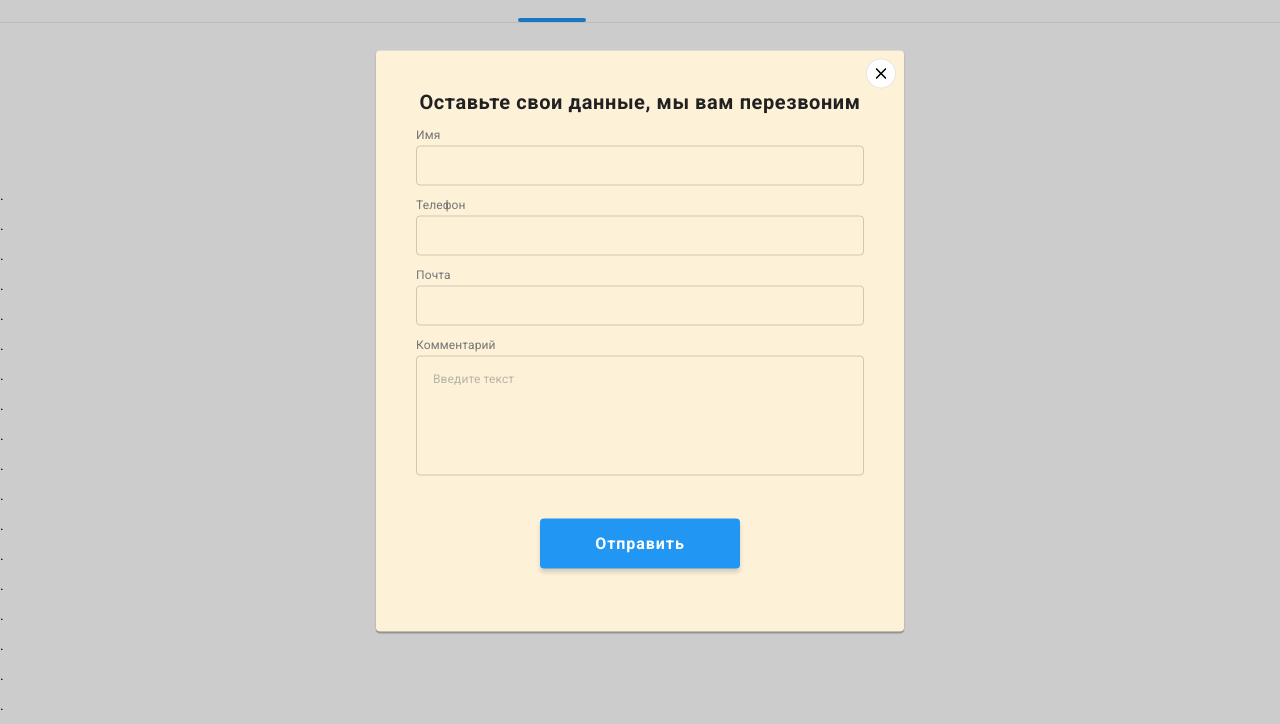
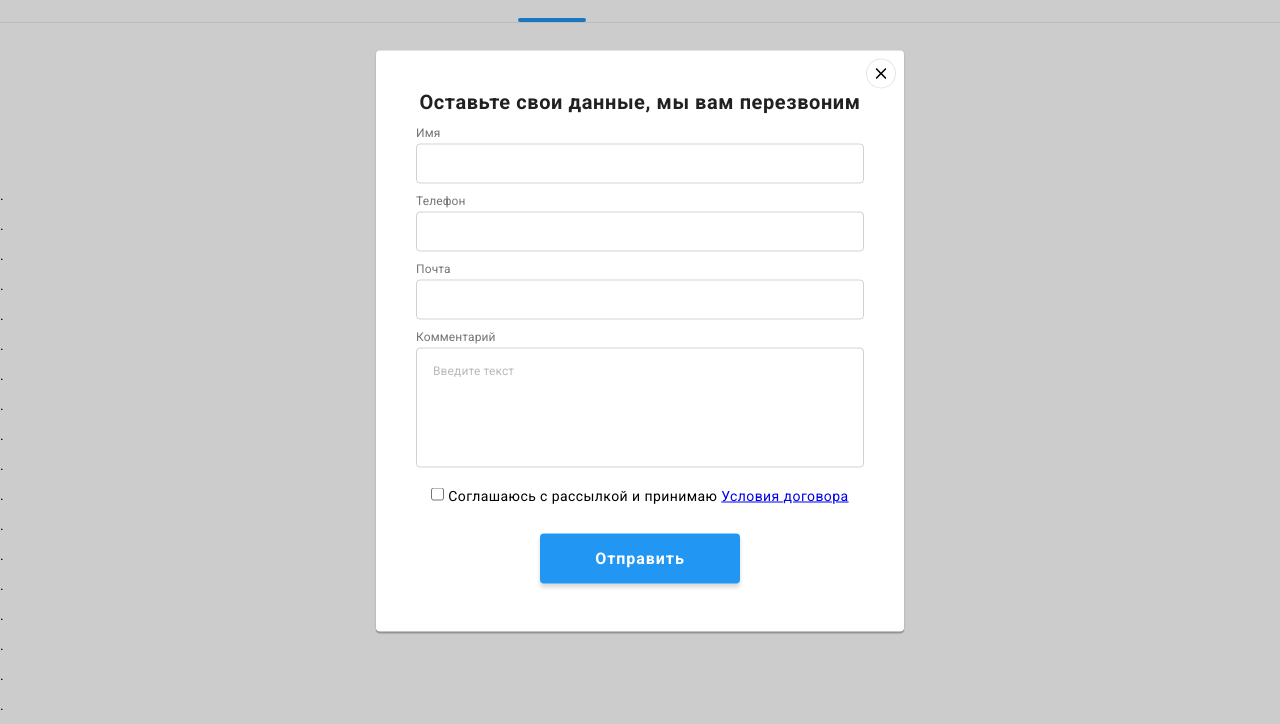
Before and after one commit to grig-d/goit-markup-hw-06, a plain HTML site: page exp.html in a window 1280 px wide. Both pictures are taken after a click on the button "Заказать услугу". Shown: the part 59-783 px from the top of the page. Drawn offline with Linux system fonts and the light colour scheme.

Commit message:
form wip

```diff
--- a/css/styles.css
+++ b/css/styles.css
@@ -813,8 +813,16 @@ textarea {
 }
 
 .label {
+	display: flex;
+	flex-direction: column;
 	width: 100%;
+}
+.label:not(:nth-child(4)) {
 	margin-bottom: 10px;
+}
+
+.label:nth-child(4){
+	margin-bottom: 20px;
 }
 
 .label-span {
@@ -856,14 +864,6 @@ textarea {
 	color: rgba(117, 117, 117, 0.5);
 }
 
-.form .form-button {
-	margin-top: 30px;
-}
-
-.modal-window {
-	background-color: rgb(253, 241, 216);
-}
-
 .field-wrap {
 	position: relative;
 	cursor: pointer;
@@ -881,9 +881,10 @@ textarea {
 	height: 18px;
 	fill: var(--title-text-color);
 	transition: fill 250ms cubic-bezier(0.4, 0, 0.2, 1);
+	z-index: -1;
 }
 
-.field-wrap:hover .input-icon-wrap,
+.form-field:hover + .input-icon-wrap,
 .field-wrap:focus-within .input-icon-wrap {
 	fill: var(--accent-color);
 }
@@ -892,3 +893,7 @@ textarea {
 .form-field:focus {
 	border-color: var(--accent-color);
 }
+
+.deal-check {
+	margin-bottom: 30px;
+}
--- a/exp.html
+++ b/exp.html
@@ -153,7 +153,7 @@
 					<label class="label">
 						<span class="label-span">Имя</span>
 						<div class="field-wrap">
-							<input type="text" name="user-name" class="form-field" pattern="^[А-Яа-яЁё\s]+$" required />
+							<input type="text" name="user-name" class="form-field" pattern="^[А-Яа-яЁё\s]+$" autocomplete="off" required />
 							<div class="input-icon-wrap">
 								<svg width="12" height="12">
 									<use href="./images/icons/sprite.svg#sprite-form-person"></use>
@@ -164,7 +164,7 @@
 					<label class="label">
 						<span class="label-span">Телефон</span>
 						<div class="field-wrap">
-							<input type="tel" name="user-phone" class="form-field" pattern="[0-9]{10}" required />
+							<input type="tel" name="user-phone" class="form-field" pattern="[0-9]{10}" autocomplete="off" required />
 							<div class="input-icon-wrap">
 								<svg width="13" height="13">
 									<use href="./images/icons/sprite.svg#sprite-form-phone"></use>
@@ -175,7 +175,7 @@
 					<label class="label">
 						<span class="label-span">Почта</span>
 						<div class="field-wrap">
-							<input type="email" name="user-email" class="form-field" />
+							<input type="email" name="user-email" class="form-field" autocomplete="off" />
 							<div class="input-icon-wrap">
 								<svg width="15" height="12">
 									<use href="./images/icons/sprite.svg#sprite-form-email"></use>
@@ -185,8 +185,9 @@
 					</label>
 					<label class="label">
 						<span class="label-span">Комментарий</span>
-						<textarea name="user-message" class="form-field textarea" placeholder="Введите текст" rows="5"></textarea>
+						<textarea name="user-message" class="form-field textarea" placeholder="Введите текст" ></textarea>
 					</label>
+					<div class="deal-check"> <input type="checkbox"> Соглашаюсь с рассылкой и принимаю <a href="#">Условия договора</a></div>
 					<button class="form-button">Отправить</button>
 				</form>
 			</div>
```
